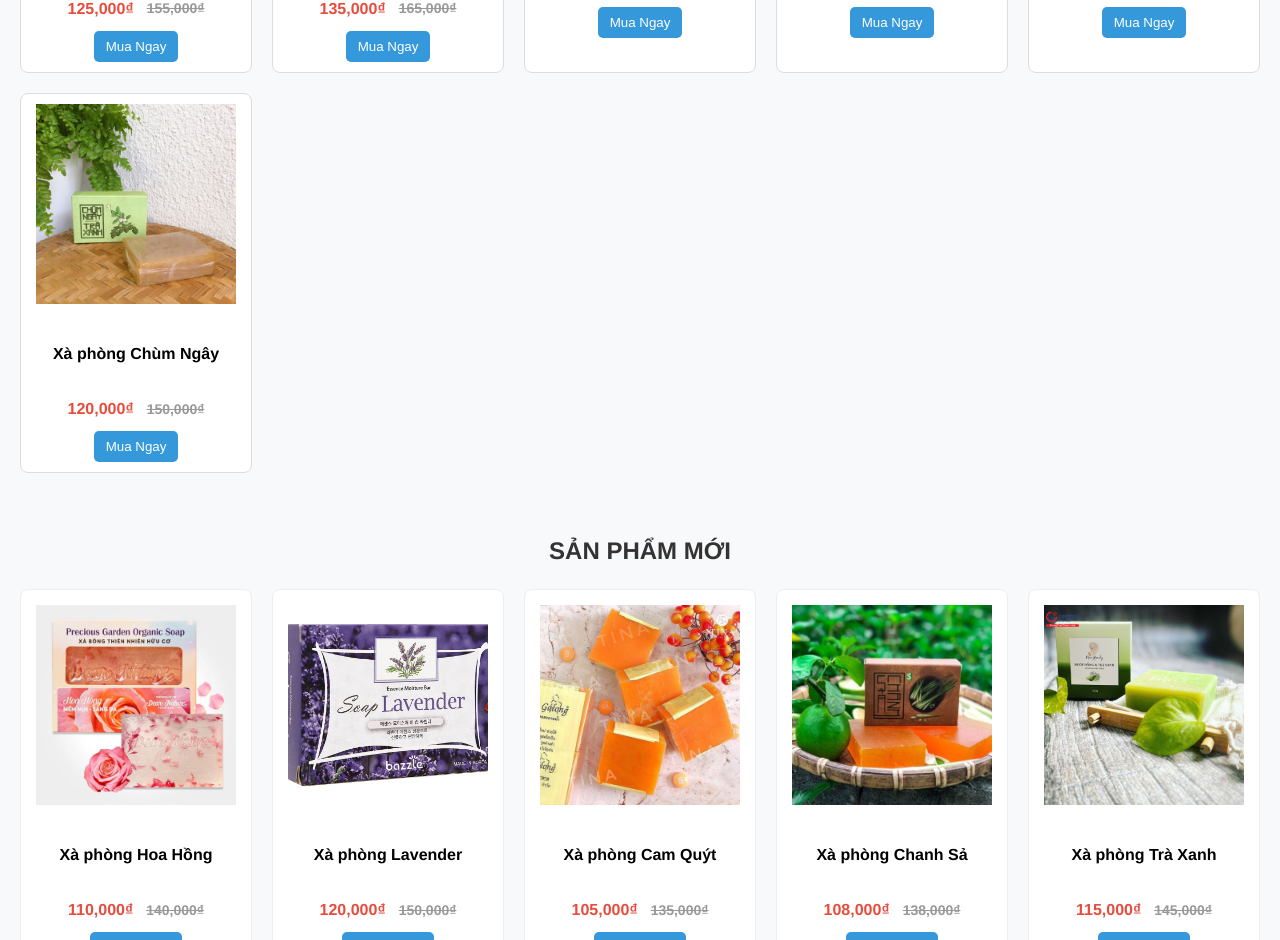
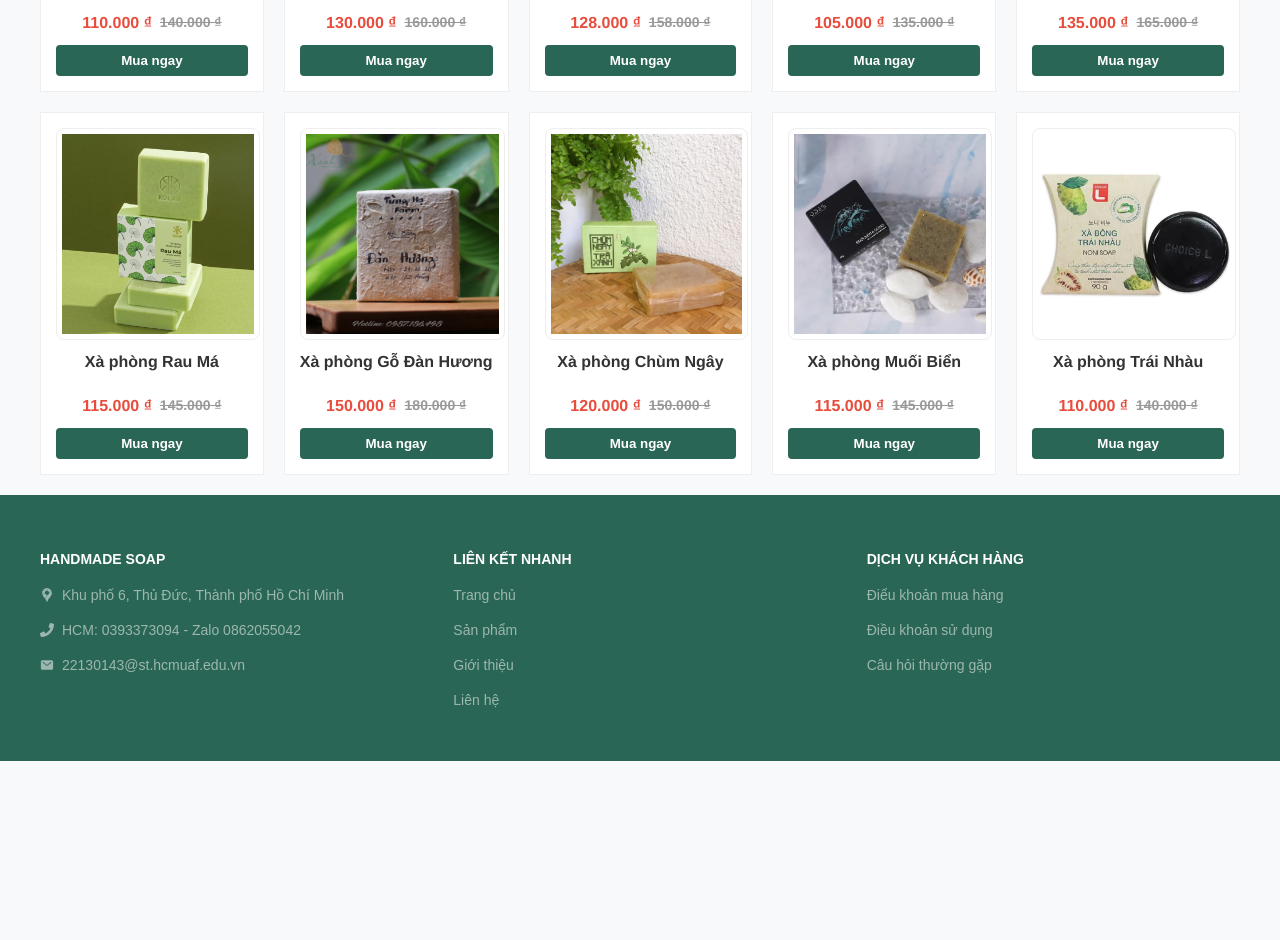
Before and after one commit to thomaspham252/web_fontend, a React (Create React App) app in the folder soap_website/: page / in a window 1280 px wide. Shown: the part 1860-2800 px from the top of the page. After the commit the page ends 2621 px from the top, so only its background shows below. Built offline with nearby package versions, Linux system fonts and the light colour scheme.

Commit message:
chỉnh lại trang sản phẩm chi tiết và trang chủ

```diff
--- a/soap_website/src/assets/css/ProductDetail.css
+++ b/soap_website/src/assets/css/ProductDetail.css
@@ -5,11 +5,37 @@
     border-top: 1px solid #000000;
 }
 
+.breadcrumb {
+    margin-bottom: 20px;
+    font-size: 14px;
+    color: #666;
+}
+
+.breadcrumb a {
+    text-decoration: none;
+    color: #666;
+    transition: color 0.2s;
+}
+
+.breadcrumb a:hover {
+    color: #c49a6c;
+}
+
+.breadcrumb span {
+    margin: 0 8px;
+}
+
+.breadcrumb .current {
+    font-weight: bold;
+    color: #333;
+}
+
 .product-main {
     display: flex;
     gap: 40px;
     align-items: flex-start;
 }
+
 .product-image {
     flex: 1;
     display: flex;
@@ -17,12 +43,14 @@
     align-items: center;
 
 }
+
 .product-image img.main-image {
     width: 350px;
     height: 350px;
     object-fit: cover;
     margin-top: 10px;
 }
+
 .thumbnail-list {
     display: flex;
     gap: 10px;
@@ -49,9 +77,11 @@
     border: 1px solid #000;
     opacity: 1;
 }
+
 .product-info {
     flex: 1;
 }
+
 .product-info h1 {
     font-size: 28px;
     margin-bottom: 15px;
@@ -88,6 +118,7 @@
     line-height: 1.6;
     white-space: pre-line;
 }
+
 .weight-select {
     margin: 15px 0;
     display: flex;
--- a/soap_website/src/assets/css/Products.css
+++ b/soap_website/src/assets/css/Products.css
@@ -1,14 +1,16 @@
 .products-page {
     display: flex;
     max-width: 1200px;
+    margin: 0 auto;
+    padding: 20px;
     gap: 30px;
-    border-top: 1px solid rgba(0, 0, 0, 0.2);
+    border-top: 1px solid rgba(0, 0, 0, 0.1);
 }
 
 /* Sidebar */
 .sidebar {
     width: 250px;
-    margin: 20px 0 0 30px;
+    flex-shrink: 0;
 }
 
 .sidebar h3 {
@@ -36,6 +38,7 @@
     flex: 1;
     margin: 20px 0 0 0;
 }
+
 .products-content h3 {
     margin-bottom: 10px;
     font-size: 18px;
@@ -49,41 +52,6 @@
     display: grid;
     grid-template-columns: repeat(4, 1fr);
     gap: 25px;
-}
-
-.product-card {
-    border: 1px solid #eee;
-    padding: 15px;
-    text-align: center;
-}
-.product-card h4{
-    white-space: nowrap;
-    overflow: hidden;
-    text-overflow: ellipsis;
-    max-width: 100%;
-}
-
-.product-card img {
-    width: 100%;
-    height: 200px;
-    object-fit: cover;
-}
-
-.price {
-    font-weight: bold;
-    margin: 10px 0;
-    display: flex;
-    gap: 8px;
-    align-items: center;
-    justify-content: center;
-}
-
-.product-card button {
-    padding: 8px 16px;
-    border: none;
-    background-color: #3498db;
-    color: #fff;
-    cursor: pointer;
 }
 
 /* Pagination */
--- a/soap_website/src/components/product/HotDeals.css
+++ b/soap_website/src/components/product/HotDeals.css
@@ -1,4 +1,6 @@
 .hot-deals {
+    max-width: 1200px;
+    margin: 0 auto;
     padding: 20px;
 }
 
@@ -12,69 +14,6 @@
     display: grid;
     grid-template-columns: repeat(5, 1fr);
     gap: 20px;
-}
-
-.deal-card {
-    border: 1px solid #ddd;
-    border-radius: 8px;
-    overflow: hidden;
-    padding: 10px;
-    background-color: #fff;
-    display: flex;
-    flex-direction: column;
-    align-items: center;
-    transition: transform 0.2s;
-}
-.deal-card a{
-    text-decoration: none;
-    text-align: center;
-    color: #000000;
-
-}
-
-.deal-card:hover {
-    transform: translateY(-5px);
-}
-
-.deal-card img {
-    width: 100%;
-    height: 200px;
-    object-fit: contain;
-    margin-bottom: 10px;
-}
-
-.deal-card h3 {
-    font-size: 18px;
-    margin: 5px 0;
-    text-align: center;
-}
-
-.price {
-    margin-bottom: 10px;
-}
-
-.price .new {
-    font-weight: bold;
-    color: #e74c3c;
-    margin-right: 5px;
-}
-
-.price .old {
-    text-decoration: line-through;
-    color: #999;
-}
-
-.deal-card button {
-    background-color: #3498db;
-    color: white;
-    border: none;
-    padding: 8px 12px;
-    border-radius: 5px;
-    cursor: pointer;
-}
-
-.deal-card button:hover {
-    background-color: #2980b9;
 }
 
 /*  3 cột */
--- a/soap_website/src/components/product/HotDeals.jsx
+++ b/soap_website/src/components/product/HotDeals.jsx
@@ -1,8 +1,8 @@
 import React from "react";
 import productsData from "../../data/products.json";
 import "./HotDeals.css";
-import {Link} from "react-router-dom";
-import {addToCart} from "../../utils/cartUtils";
+import ProductCard from "./ProductCard";
+
 const HotDeals = () => {
     const hotDeals = productsData.filter((p) => p.isHotDeal);
 
@@ -11,21 +11,8 @@ const HotDeals = () => {
             <h2>HOT DEALS</h2>
             <div className="deals-container">
                 {hotDeals.map((deal) => (
-                    <div key={deal.id} className="deal-card">
-                        <Link to={`/products/${deal.id}`}>
-                            <img src={deal.img} alt={deal.name}/>
-                            <h4>{deal.name}</h4>
-                        </Link>
-                        <p className="price">
-                            <span className="new">{deal.weight[0].price.toLocaleString()}₫</span>
-                            {deal.weight[0].oldPrice > 0  && (
-                                <span className="old">{deal.weight[0].oldPrice.toLocaleString()}₫</span>
-                            )}
-                        </p>
-                        <button onClick={()=>addToCart(deal,deal.weight[0],1)}>Mua Ngay</button>
-                    </div>
+                    <ProductCard key={deal.id} product={deal} />
                 ))}
-
             </div>
         </section>
     );
--- a/soap_website/src/components/product/NewProduct.css
+++ b/soap_website/src/components/product/NewProduct.css
@@ -1,4 +1,6 @@
 .product-new {
+    max-width: 1200px;
+    margin: 0 auto;
     padding: 20px;
 }
 
@@ -12,69 +14,6 @@
     display: grid;
     grid-template-columns: repeat(5, 1fr);
     gap: 20px;
-}
-
-.product-card {
-    border: 1px solid #ddd;
-    border-radius: 8px;
-    overflow: hidden;
-    padding: 10px;
-    background-color: #fff;
-    display: flex;
-    flex-direction: column;
-    align-items: center;
-    transition: transform 0.2s;
-}
-.product-card a{
-    text-decoration: none;
-    text-align: center;
-    color: #000000;
-
-}
-
-.product-card:hover {
-    transform: translateY(-5px);
-}
-
-.product-card img {
-    width: 100%;
-    height: 200px;
-    object-fit: contain;
-    margin-bottom: 10px;
-}
-
-.product-card h3 {
-    font-size: 18px;
-    margin: 5px 0;
-    text-align: center;
-}
-
-.price {
-    margin-bottom: 10px;
-}
-
-.price .new {
-    font-weight: bold;
-    color: #e74c3c;
-    margin-right: 5px;
-}
-
-.price .old {
-    text-decoration: line-through;
-    color: #999;
-}
-
-.product-card button {
-    background-color: #3498db;
-    color: white;
-    border: none;
-    padding: 8px 12px;
-    border-radius: 5px;
-    cursor: pointer;
-}
-
-.product-card button:hover {
-    background-color:  #2980b9;
 }
 
 /* Responsive */
--- a/soap_website/src/components/product/NewProduct.jsx
+++ b/soap_website/src/components/product/NewProduct.jsx
@@ -1,8 +1,8 @@
 import React from "react";
 import productsData from "../../data/products.json";
 import "./NewProduct.css";
-import {Link} from "react-router-dom";
-import {addToCart} from "../../utils/cartUtils";
+import ProductCard from "./ProductCard";
+
 const ProductNew = () => {
     const newProducts = productsData.filter((p) => p.isNew);
 
@@ -11,23 +11,7 @@ const ProductNew = () => {
             <h2>SẢN PHẨM MỚI</h2>
             <div className="products-container">
                 {newProducts.map((product) => (
-                    <div key={product.id} className="product-card">
-                        <Link to={`/products/${product.id}`}>
-                            <img src={product.img} alt={product.name}/>
-                            <h4>{product.name}</h4>
-                        </Link>
-                        <p className="price">
-                            <span className="new">
-                                {product.weight[0].price.toLocaleString()}₫
-                            </span>
-                            {product.weight[0].oldPrice > 0 && (
-                                <span className="old">
-                                    {product.weight[0].oldPrice.toLocaleString()}₫
-                                </span>
-                            )}
-                        </p>
-                        <button onClick={()=>addToCart(product,product.weight[0],1)}>Mua Ngay</button>
-                    </div>
+                    <ProductCard key={product.id} product={product} />
                 ))}
             </div>
         </section>
--- /dev/null
+++ b/soap_website/src/components/product/ProductCard.css
@@ -0,0 +1,82 @@
+.product-card {
+    border: 1px solid #eee;
+    padding: 15px;
+    text-align: center;
+    background-color: #fff;
+    transition: transform 0.2s, box-shadow 0.2s;
+    display: flex;
+    flex-direction: column;
+    justify-content: space-between;
+}
+
+.product-card:hover {
+    transform: translateY(-5px);
+    box-shadow: 0 5px 15px rgba(0, 0, 0, 0.1);
+}
+
+.product-card a {
+    text-decoration: none;
+    color: inherit;
+}
+
+.product-card .product-image-wrapper {
+    width: 100%;
+    height: 200px;
+    margin-bottom: 10px;
+    overflow: hidden;
+}
+
+.product-card img {
+    width: 100%;
+    height: 100%;
+    object-fit: cover;
+    transition: transform 0.3s;
+}
+
+.product-card:hover img {
+    transform: scale(1.05);
+}
+
+.product-card h4 {
+    margin: 10px 0;
+    font-size: 16px;
+    white-space: nowrap;
+    overflow: hidden;
+    text-overflow: ellipsis;
+    max-width: 100%;
+}
+
+.product-card .price {
+    font-weight: bold;
+    margin: 10px 0;
+    display: flex;
+    gap: 8px;
+    align-items: center;
+    justify-content: center;
+}
+
+.price .new {
+    color: #e74c3c;
+    font-size: 16px;
+}
+
+.price .old {
+    color: #999;
+    text-decoration: line-through;
+    font-size: 14px;
+}
+
+.product-card button {
+    padding: 8px 16px;
+    border: none;
+    background-color: #2a6655;
+    color: #fff;
+    cursor: pointer;
+    font-weight: 600;
+    border-radius: 4px;
+    transition: background-color 0.2s;
+}
+
+.product-card button:hover {
+    background-color: #1e4d40;
+}
--- a/soap_website/src/components/product/ProductCard.jsx
+++ b/soap_website/src/components/product/ProductCard.jsx
@@ -1,22 +1,27 @@
 import React from 'react';
 import { Link } from 'react-router-dom';
 import { addToCart } from '../../utils/cartUtils';
+import { formatCurrency } from '../../utils/currencyUtils';
+import './ProductCard.css';
 
 const ProductCard = ({ product }) => {
     const defaultWeight = product.weight[0];
+
     return (
         <div className="product-card">
             <Link to={`/products/${product.id}`}>
-                <img src={product.img} alt={product.name} />
+                <div className="product-image-wrapper">
+                    <img src={product.img} alt={product.name} />
+                </div>
                 <h4>{product.name}</h4>
             </Link>
             <p className="price">
                 <span className="new">
-                    {defaultWeight.price.toLocaleString()}₫
+                    {formatCurrency(defaultWeight.price)}
                 </span>
                 {defaultWeight.oldPrice > 0 && (
                     <span className="old">
-                        {defaultWeight.oldPrice.toLocaleString()}₫
+                        {formatCurrency(defaultWeight.oldPrice)}
                     </span>
                 )}
             </p>
--- a/soap_website/src/pages/products/Products.jsx
+++ b/soap_website/src/pages/products/Products.jsx
@@ -101,6 +101,9 @@ const Products = () => {
             {/* Products */}
             <section className="products-content">
                 <h3>TẤT CẢ SẢN PHẨM</h3>
+                <div style={{ textAlign: "center", marginBottom: "20px", color: "#666" }}>
+                    Tìm thấy {filteredProducts.length} sản phẩm
+                </div>
                 {filteredProducts.length === 0 ? (
                     <p style={{ textAlign: "center", marginTop: "20px" }}>Không tìm thấy sản phẩm nào.</p>
                 ) : (
```
Also changed, not shown: soap_website/src/data/products.json (+24 -24 lines), soap_website/src/pages/products/ProductDetail.jsx (+12 -3 lines).
